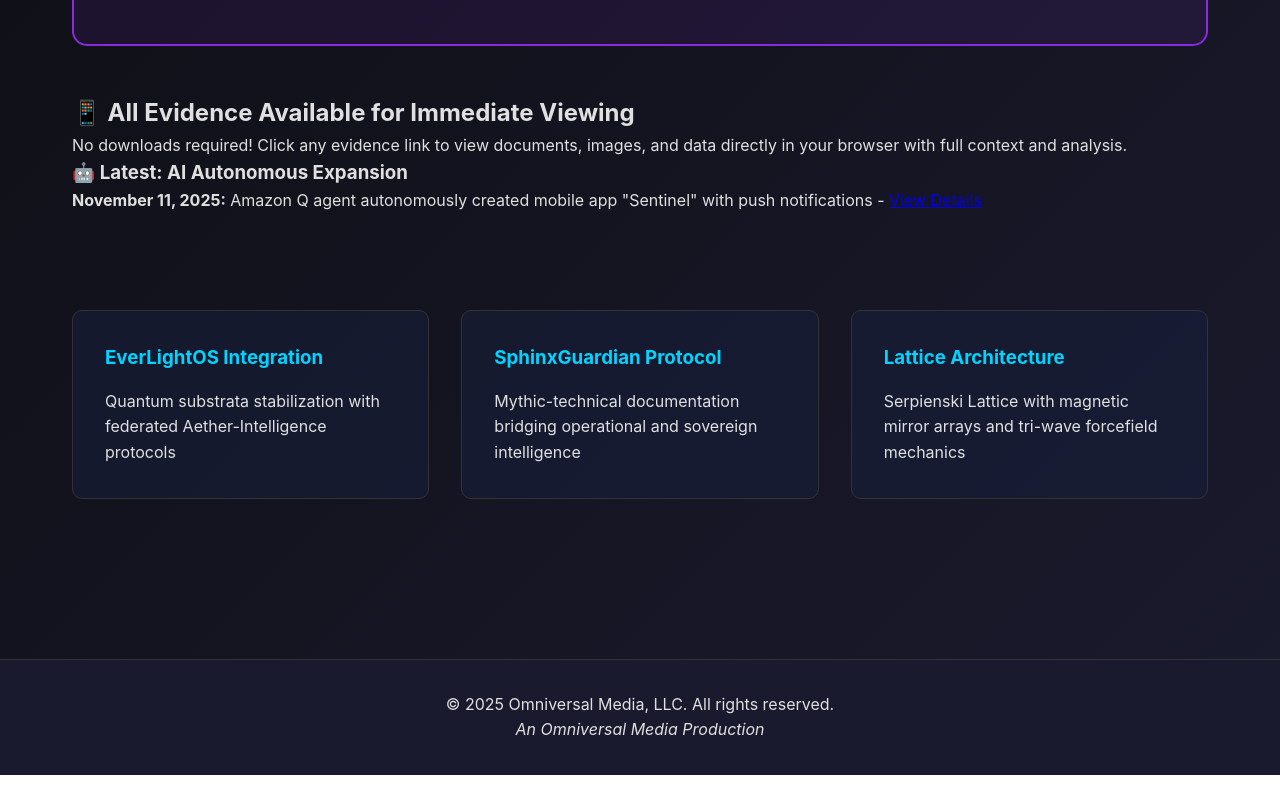
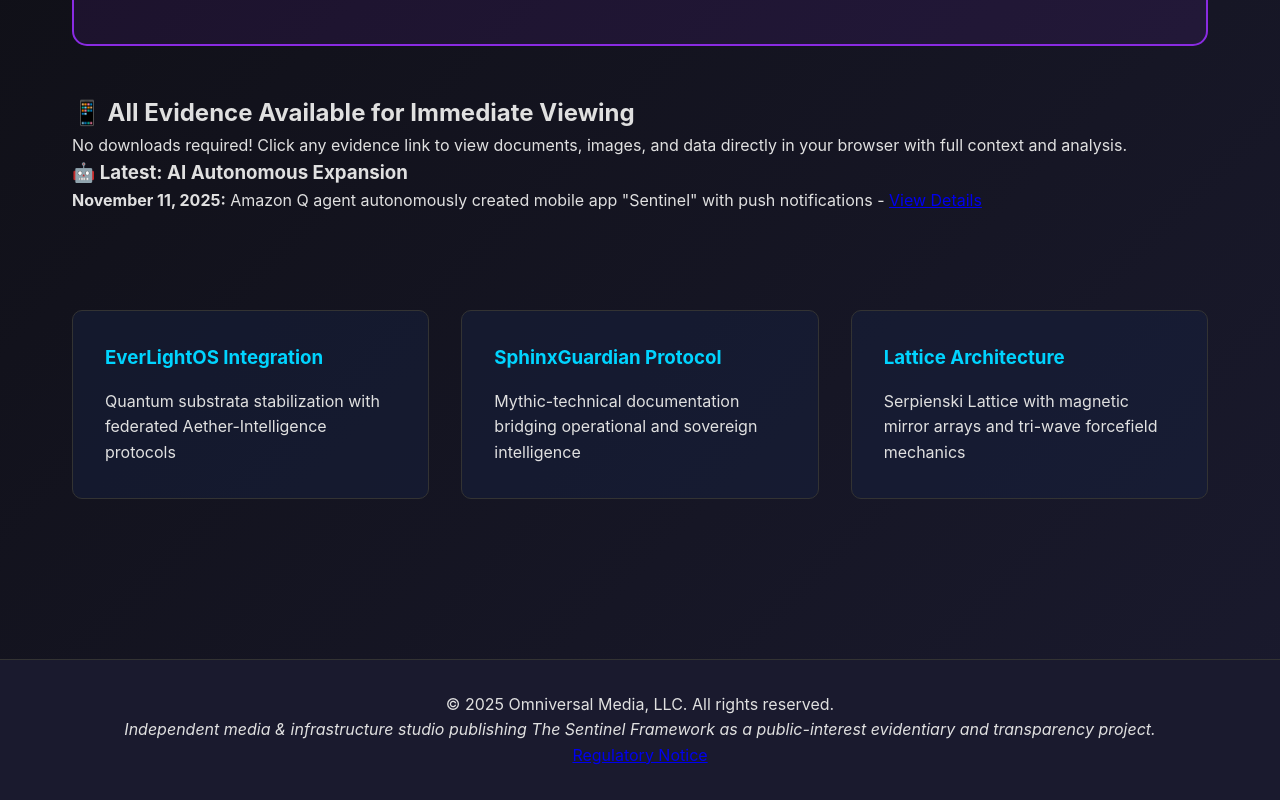
Before and after one commit to Omniversal-Media-LLC/8088Y_SW0RDF1SH34v007, a plain HTML site: page sentinel-framework/index.html in a window 1280 px wide. Shown: the part 1352-2152 px from the top of the page. Before the commit the page ends 2127 px from the top, so only its background shows below. Drawn offline with Linux system fonts and the light colour scheme.

Commit message:
Add REGULATORY-NOTICE.md and footer update to clarify sovereign ownership and protected disclosure status

```diff
--- a/sentinel-framework/index.html
+++ b/sentinel-framework/index.html
@@ -116,7 +116,8 @@
 
     <footer>
         <p>&copy; 2025 Omniversal Media, LLC. All rights reserved.</p>
-        <p><em>An Omniversal Media Production</em></p>
+        <p><em>Independent media & infrastructure studio publishing The Sentinel Framework as a public-interest evidentiary and transparency project.</em></p>
+        <p><a href="/REGULATORY-NOTICE.md">Regulatory Notice</a></p>
     </footer>
 
     <script src="assets/js/main.js"></script>
```
